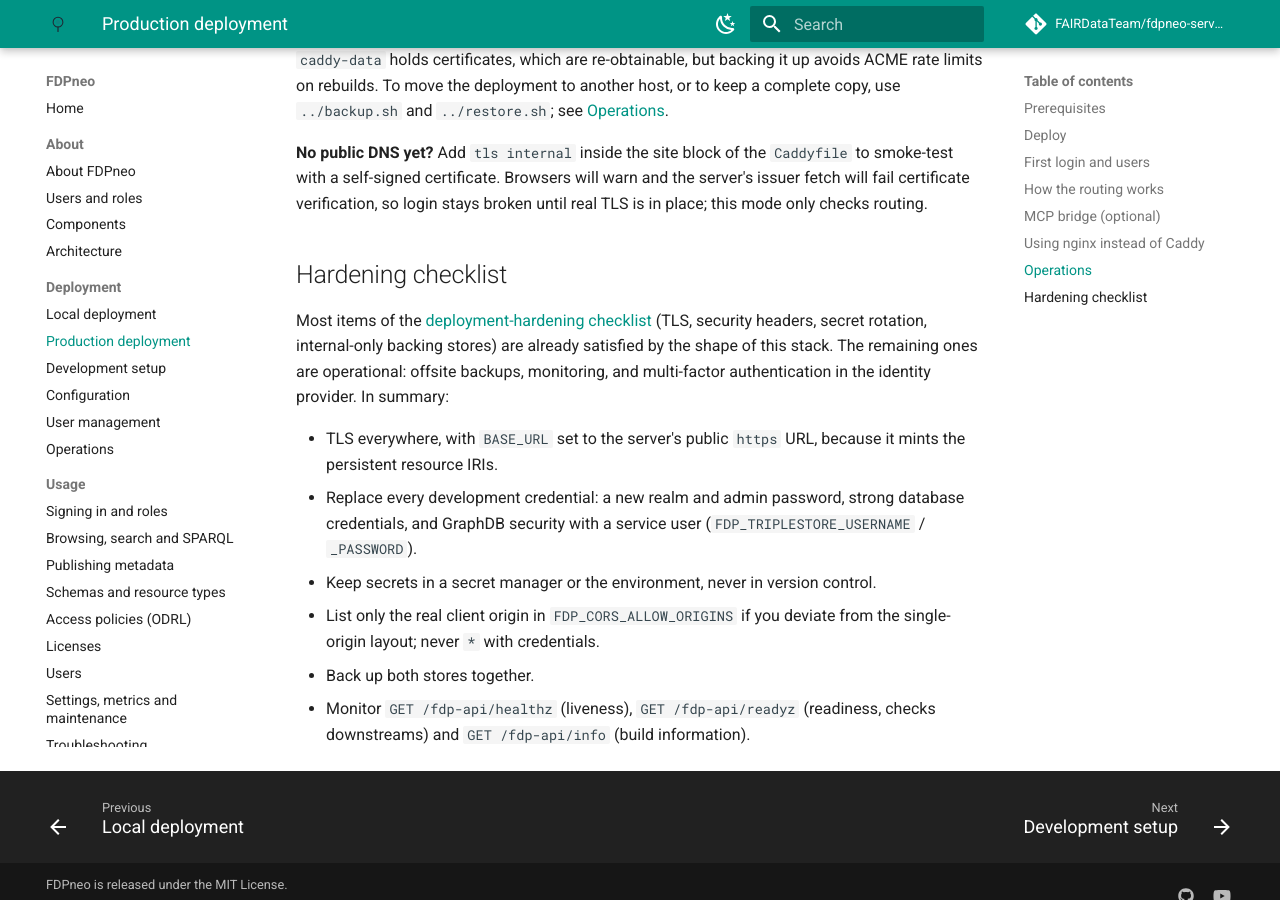
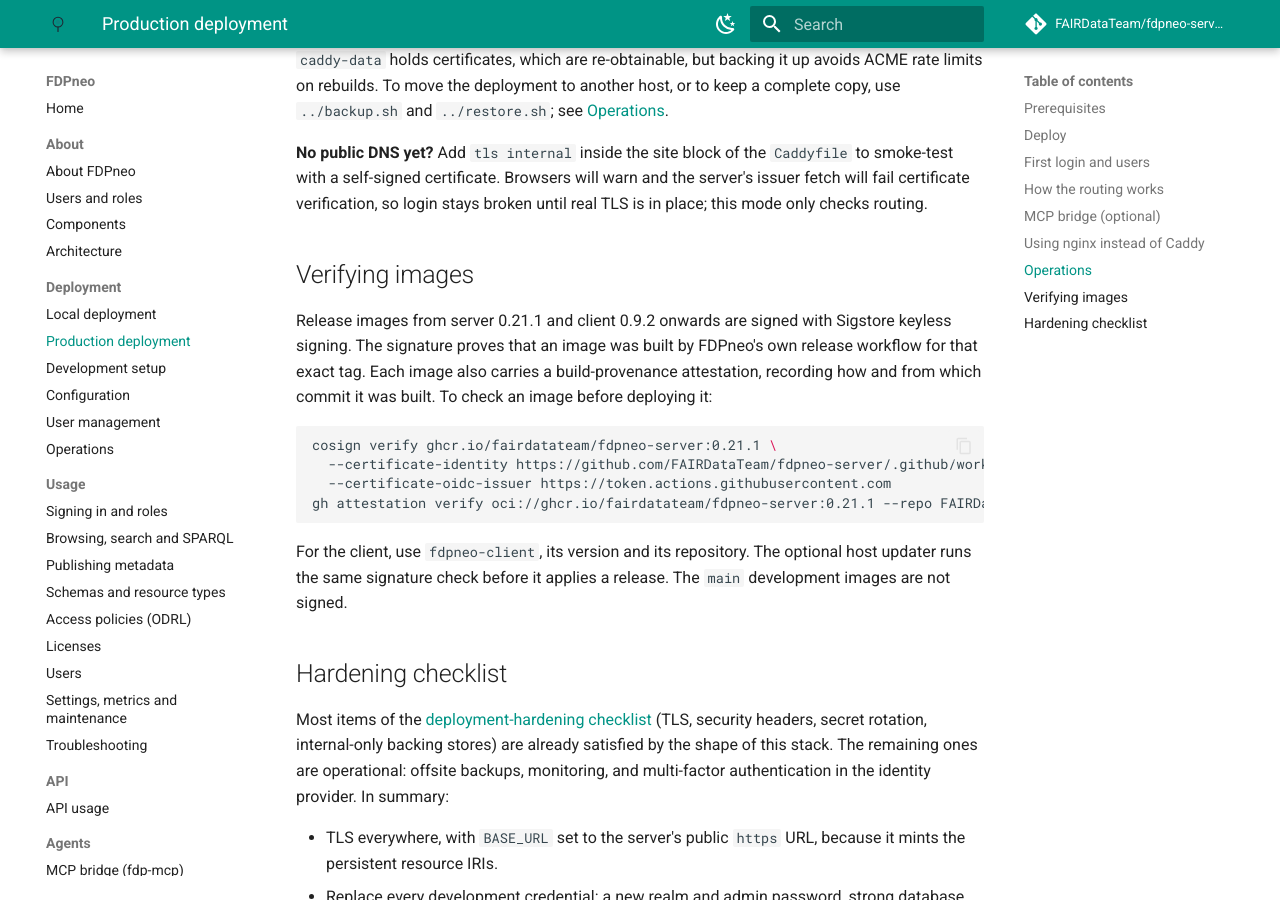
Before and after one commit to FAIRDataTeam/fdpneo-docs, an MkDocs documentation site: the page built from docs/deployment/production.md, in a window 1280 px wide and 900 px high, scrolled down 4159 px. Built offline with MkDocs 1.6.1 and Material for MkDocs 9.7.7, drawn with Linux system fonts in a browser that asks for light colours; comment, search, counter and statistics services are not loaded.

Commit message:
Signed multi-architecture release images: arm64 note, verifying images
Co-Authored-By: Claude Opus 5.5 <noreply@anthropic.com>
Signed-off-by: Luiz Olavo Bonino <l.o.boninodasilvasantos@utwente.nl>

````diff
--- a/docs/deployment/production.md
+++ b/docs/deployment/production.md
@@ -110,6 +110,19 @@ Forwarded headers matter. Keycloak (`KC_PROXY_HEADERS=xforwarded`) and the serve
 
 **No public DNS yet?** Add `tls internal` inside the site block of the `Caddyfile` to smoke-test with a self-signed certificate. Browsers will warn and the server's issuer fetch will fail certificate verification, so login stays broken until real TLS is in place; this mode only checks routing.
 
+## Verifying images
+
+Release images from server 0.21.1 and client 0.9.2 onwards are signed with Sigstore keyless signing. The signature proves that an image was built by FDPneo's own release workflow for that exact tag. Each image also carries a build-provenance attestation, recording how and from which commit it was built. To check an image before deploying it:
+
+```bash
+cosign verify ghcr.io/fairdatateam/fdpneo-server:0.21.1 \
+  --certificate-identity https://github.com/FAIRDataTeam/fdpneo-server/.github/workflows/release.yml@refs/tags/v0.21.1 \
+  --certificate-oidc-issuer https://token.actions.githubusercontent.com
+gh attestation verify oci://ghcr.io/fairdatateam/fdpneo-server:0.21.1 --repo FAIRDataTeam/fdpneo-server
+```
+
+For the client, use `fdpneo-client`, its version and its repository. The optional host updater runs the same signature check before it applies a release. The `main` development images are not signed.
+
 ## Hardening checklist
 
 Most items of the [deployment-hardening checklist](https://github.com/FAIRDataTeam/fdpneo-server/blob/main/docs/security/deployment-hardening.md) (TLS, security headers, secret rotation, internal-only backing stores) are already satisfied by the shape of this stack. The remaining ones are operational: offsite backups, monitoring, and multi-factor authentication in the identity provider. In summary:
````
Also changed, not shown: docs/deployment/local.md (+1 -1 lines).
